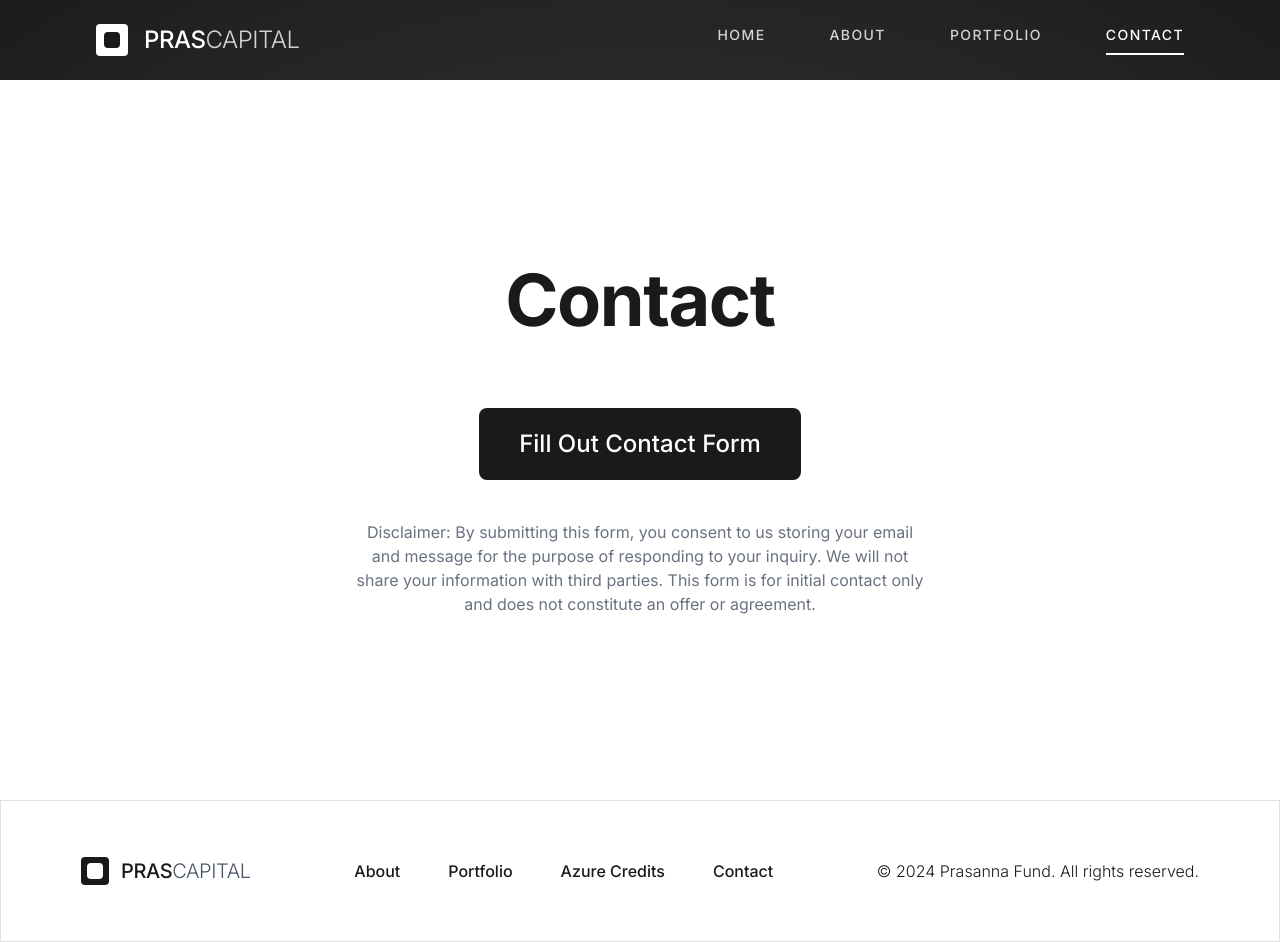
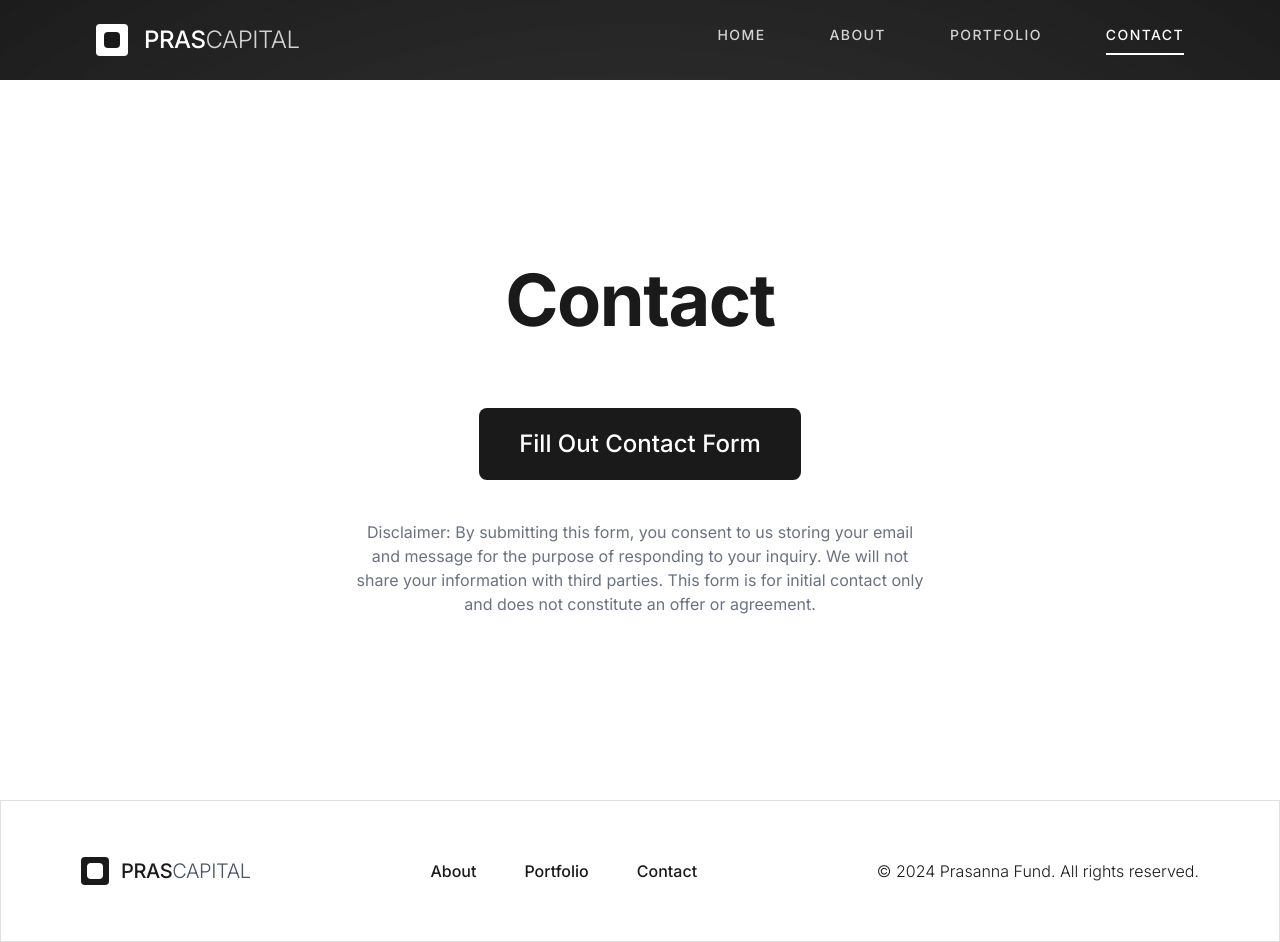
Before and after one commit to mani-chauhan2004/Prasanna-Fund, a Next.js app: page /contact in a window 1280 px wide. Built offline with nearby package versions, Linux system fonts and the light colour scheme.

Commit message:
Remove azure credits from the footer

```diff
--- a/src/components/Footer.tsx
+++ b/src/components/Footer.tsx
@@ -77,7 +77,6 @@ const Footer = () => {
         <div className="flex flex-col md:flex-row gap-8 md:gap-12">
           <a href="/about" className="text-pf-black font-medium text-base hover:text-gray-600">About</a>
           <a href="/portfolio" className="text-pf-black font-medium text-base hover:text-gray-600">Portfolio</a>
-          <a href="/azure-credits" className="text-pf-black font-medium text-base hover:text-gray-600">Azure Credits</a>
           <a href="/contact" className="text-pf-black font-medium text-base hover:text-gray-600">Contact</a>
         </div>
         {/* Copyright */}
```
